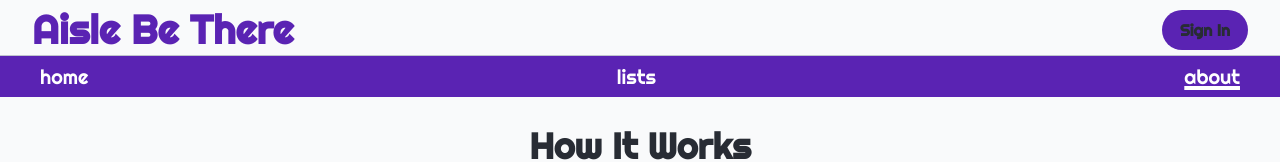
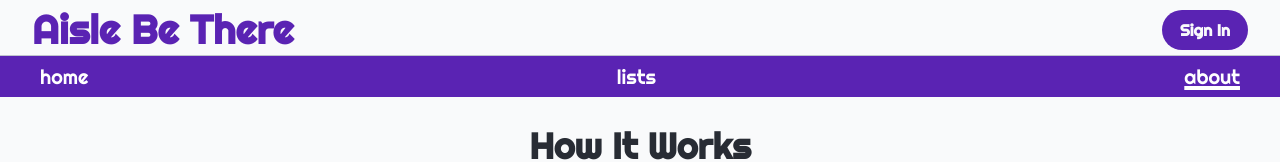
Before and after one commit to the-collab-lab/tcl-69-smart-shopping-list, a React (Vite) app: page /about in a window 1280 px wide. Shown: the top 162 px of the page. Built offline with nearby package versions, Linux system fonts and the light colour scheme; no server answers; a web font is replaced by a local one.

Commit message:
Remove color setting from '.Layout-header button'
Co-authored-by: Martin Fitzpatrick <117051341+krsnamara@users.noreply.github.com>

```diff
--- a/src/views/Layout.css
+++ b/src/views/Layout.css
@@ -62,7 +62,6 @@
 
 .Layout-header button {
 	background: transparent;
-	color: var(--color-text);
 	border: none;
 	margin: 0;
 	cursor: pointer;
```
